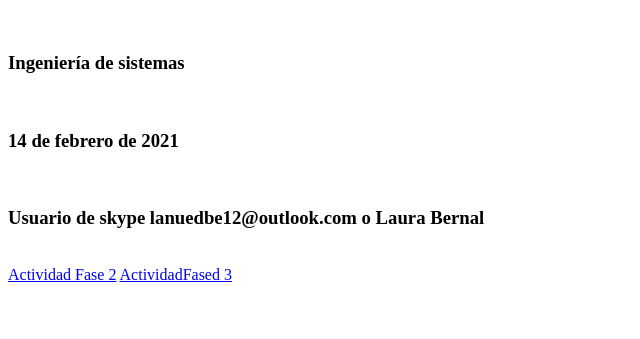
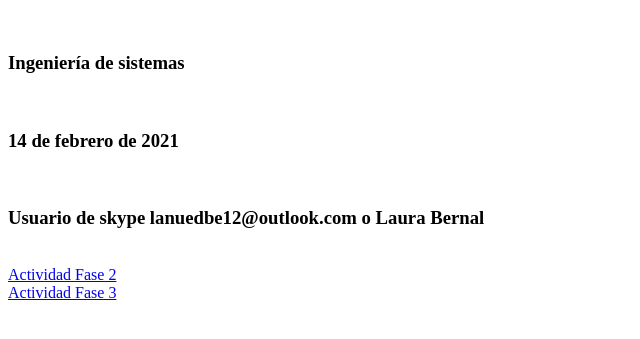
Before and after one commit to laura1209-mps/DSW-LAURABERNAL, a plain HTML site: page Fase1/index.html in a window 1280 px wide. Shown: the part 105-444 px from the top of the page, without its empty margins (0-640 px from the left). Drawn offline with Linux system fonts and the light colour scheme.

Commit message:
Update index.html

```diff
--- a/Fase1/index.html
+++ b/Fase1/index.html
@@ -18,7 +18,8 @@
       <h3>Usuario de skype lanuedbe12@outlook.com o Laura Bernal </h3>
       <br>
       <a href="Fase2/design.html">Actividad Fase 2</a>
-      <a href="Fase2/index.html">ActividadFased 3</a>
+      <br>
+      <a href="Fase3/index.html">Actividad Fase 3</a>
   </p>
 </body>
 </html>
```
